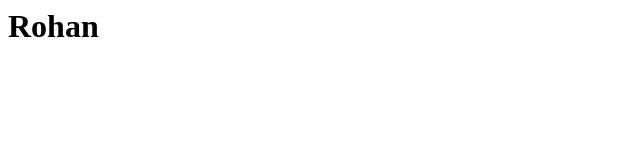
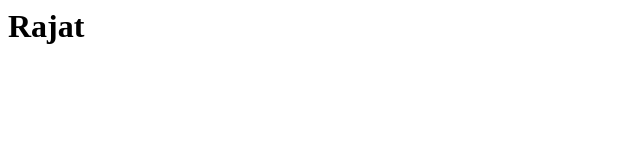
Before and after one commit to rohankr0095/htmlBasicProject, a plain HTML site: page index.html in a window 1280 px wide. Shown: the full height of the page, 0-640 px from the left. Drawn offline with Linux system fonts and the light colour scheme.

Commit message:
Update index.html

```diff
--- a/index.html
+++ b/index.html
@@ -2,6 +2,6 @@
 <head>
 </head>
 <body>
-<h1>Rohan</h1>
+<h1>Rajat</h1>
 </body>
 </html>
```
